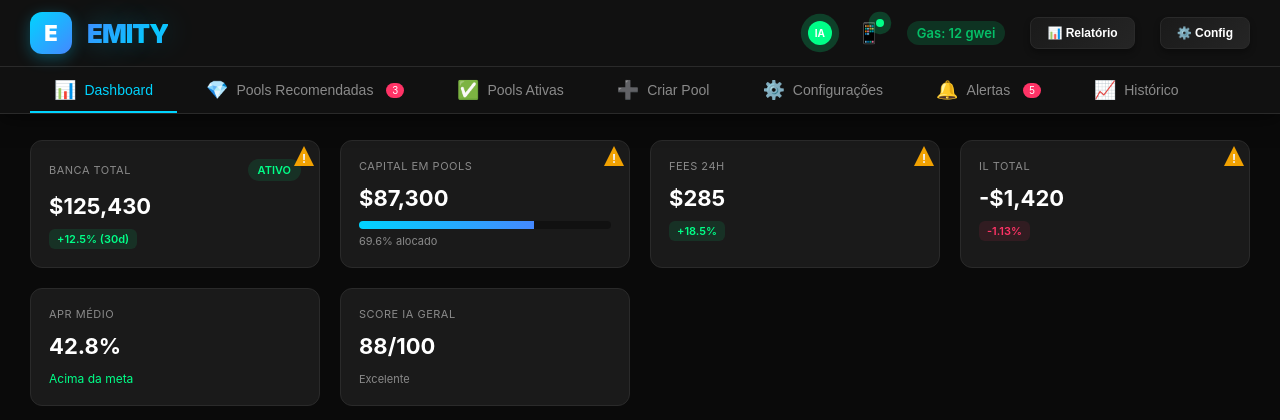
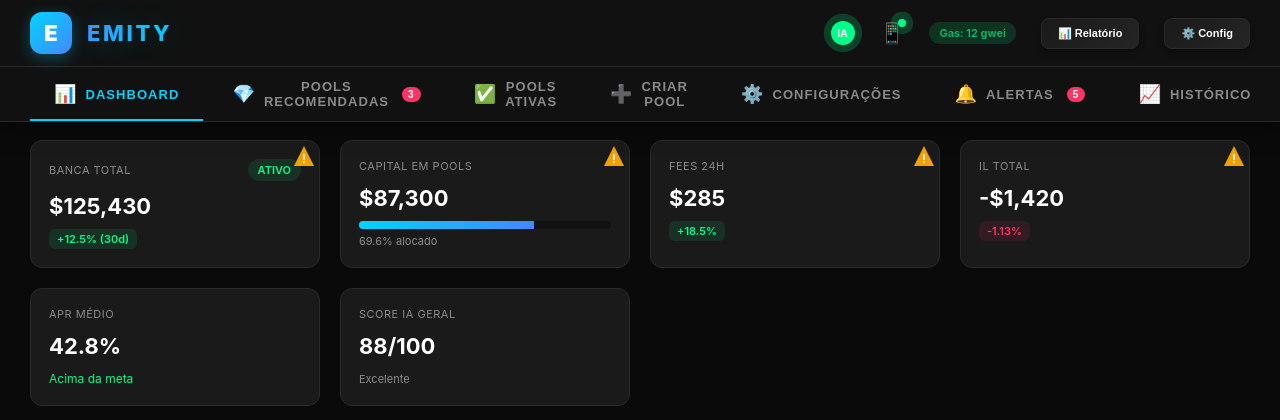
Before and after one commit to mateusraony/emity-system, a FastAPI app: page / in a window 1280 px wide. Shown: the top 420 px of the page. Run offline with FastAPI, Linux system fonts and the light colour scheme.

Commit message:
Update index.html

```diff
--- a/templates/index.html
+++ b/templates/index.html
@@ -84,9 +84,10 @@
         }
 
         .logo-text {
-            font-size: 26px;
-            font-weight: 900;
-            letter-spacing: -1px;
+            font-size: 22px;
+            font-weight: 800;
+            letter-spacing: 0.12em;
+            text-transform: uppercase;
             background: linear-gradient(135deg, var(--accent-primary) 0%, var(--accent-info) 50%, var(--accent-primary) 100%);
             background-size: 200% 100%;
             -webkit-background-clip: text;
@@ -153,7 +154,7 @@
         }
 
         .gas-indicator {
-            font-size: 13px;
+            font-size: 11px;
             font-weight: 600;
             padding: 4px 10px;
             border-radius: 20px;
@@ -201,7 +202,7 @@
             border: 1px solid var(--border-color);
             border-radius: 8px;
             color: var(--text-primary);
-            font-size: 12px;
+            font-size: 11px;
             font-weight: 600;
             cursor: pointer;
             transition: all 0.3s;
@@ -234,8 +235,10 @@
             border: none;
             background: none;
             color: var(--text-secondary);
-            font-size: 14px;
-            font-weight: 500;
+            font-size: 13px;
+            font-weight: 600;
+            text-transform: uppercase;
+            letter-spacing: 0.08em;
             transition: all 0.3s;
             position: relative;
             display: flex;
```
